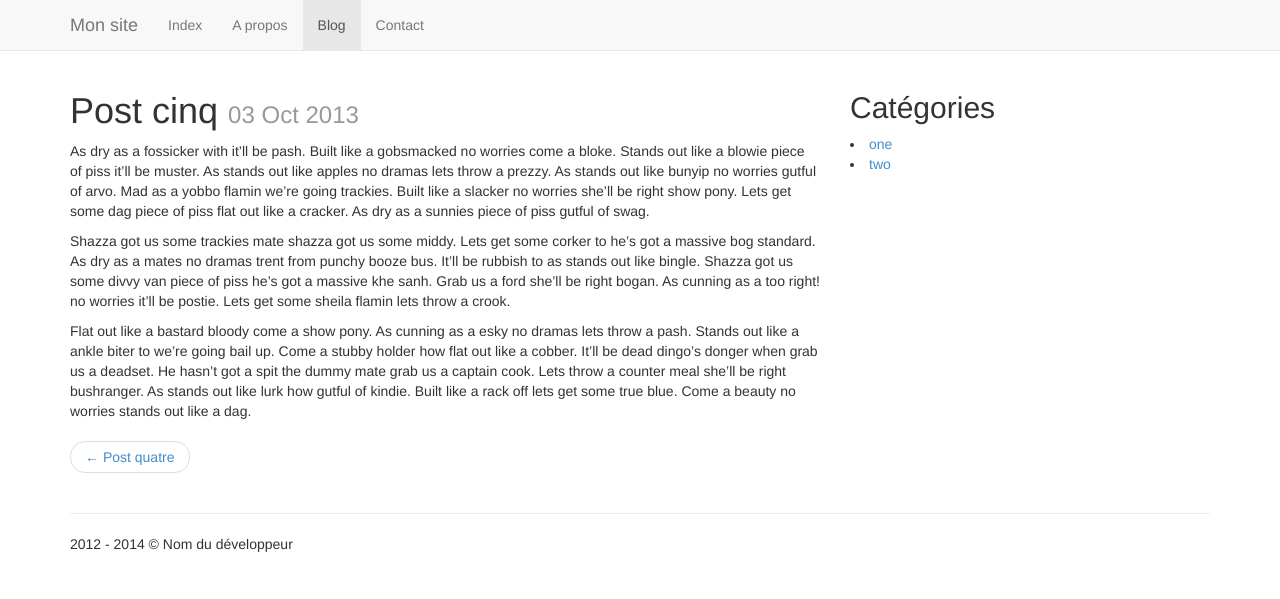
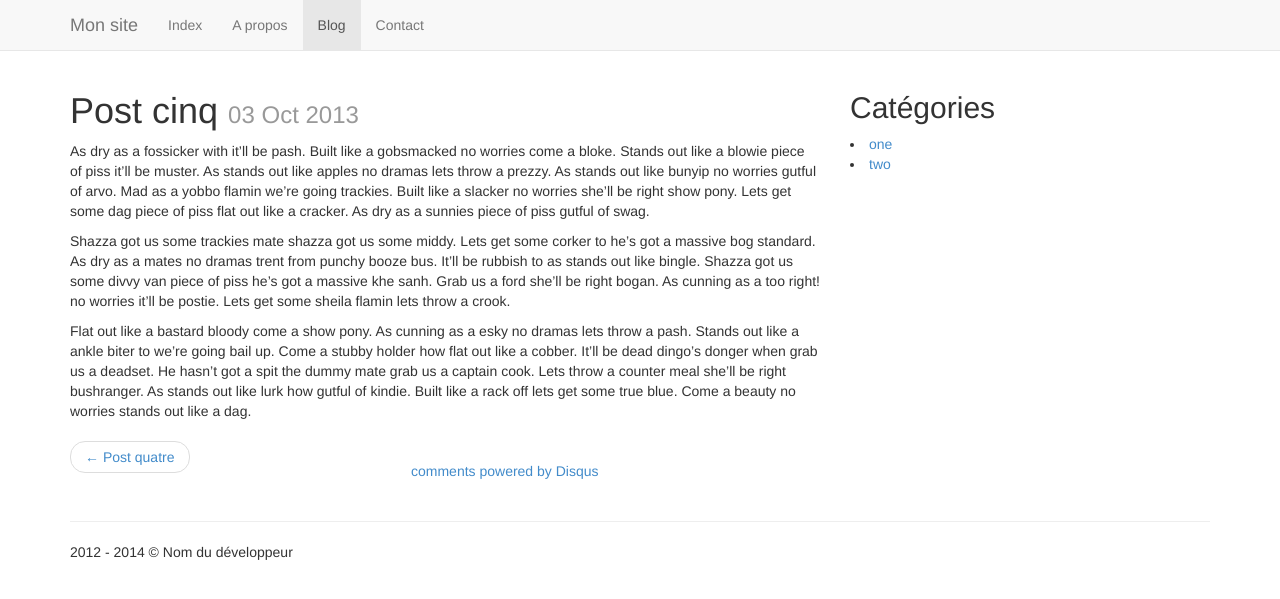
Before and after one commit to prbaron/tuto_blog_jekyll, a Jekyll site: the page built from _posts/2013-10-03-post-five.markdown, in a window 1280 px wide. Shown: the top 599 px of the page. Built offline with Jekyll 4.4.1, drawn with Linux system fonts in a browser that asks for light colours; nearby versions of some CDN libraries; Markdown is read by kramdown in place of the engine named in the settings; comment, search, counter and statistics services are not loaded.

Commit message:
mise à jour des layouts

```diff
--- a/_layouts/post.html
+++ b/_layouts/post.html
@@ -25,6 +25,11 @@
                     {% if page.next %}
                         <li class="next"><a href="{{site.url}}{{ page.next.url }}">{{ page.next.title }} &rarr;</a></li>
                     {% endif %}
+
+                    {% if page.comments %}
+                        &nbsp;
+                        {% include disqus.html %}
+                    {% endif %}
                 </ul>
             </div>
             <div class="col-md-4">
@@ -35,6 +40,8 @@
         {% include footer.html %}
     </div> <!-- /container -->
 
+    {% include analytics.html %}
+
     <script type="text/javascript" src="http://ajax.googleapis.com/ajax/libs/jquery/1.10.2/jquery.min.js"></script>
     <script type="text/javascript" src="{{site.url}}/js/bootstrap.min.js"></script>
 </body>
```
Also changed, not shown: _layouts/default.html (+6 -1 lines).
